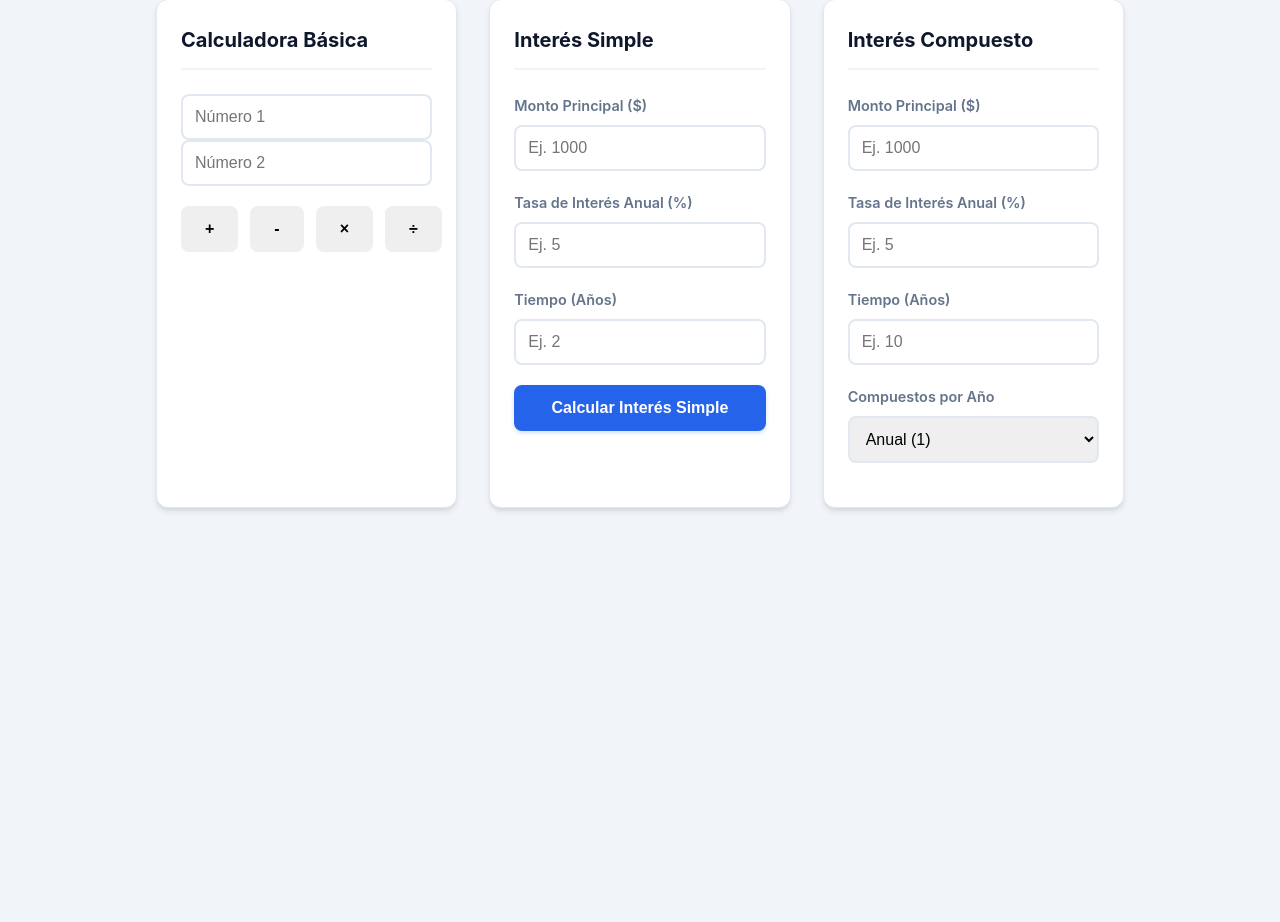
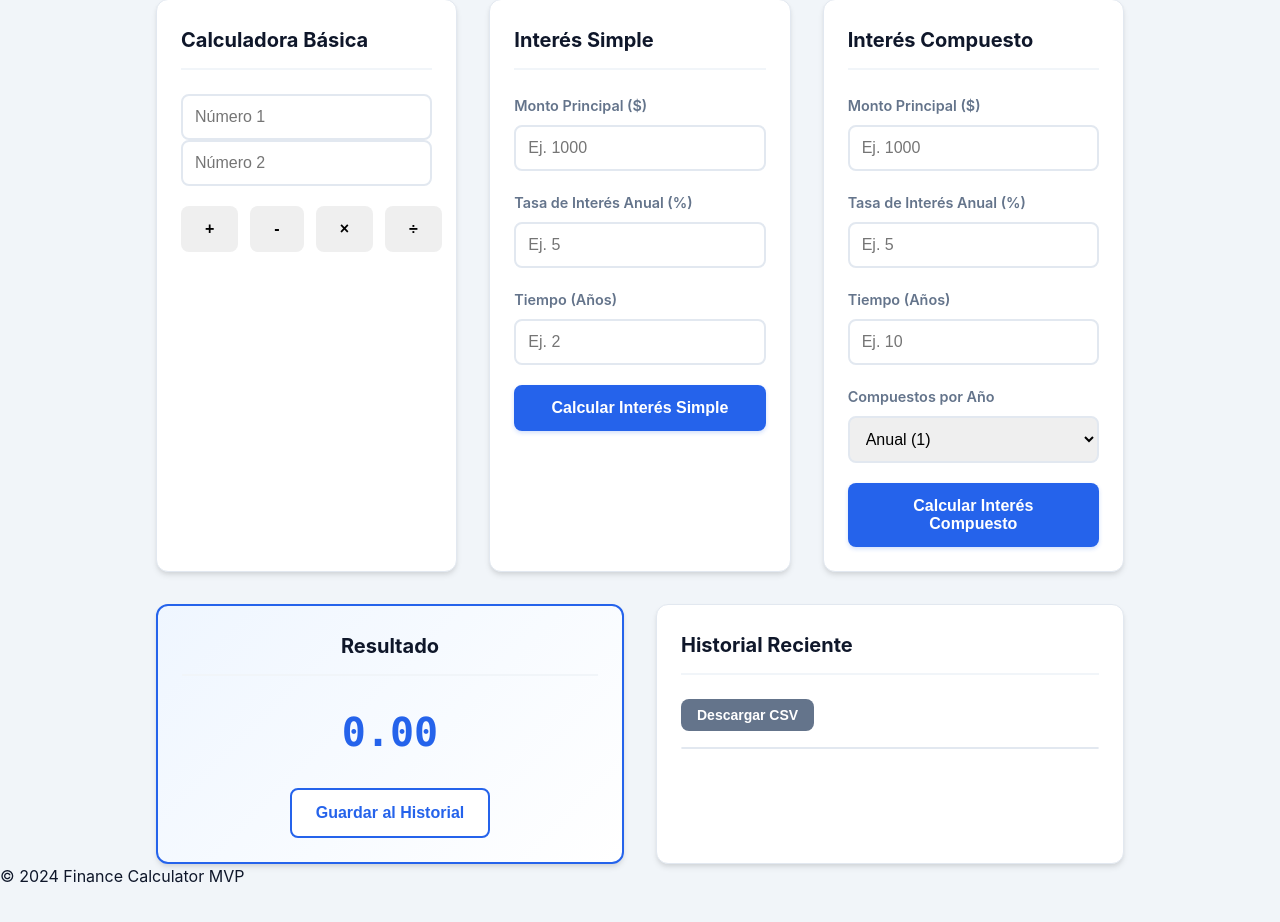
Before and after one commit to PSM545917/Finance-Calculator, a plain HTML site: page index.html in a window 1280 px wide. Shown: the part 182-1104 px from the top of the page. Before the commit the page ends 800 px from the top, so only its background shows below. Drawn offline with Linux system fonts and the light colour scheme.

Commit message:
fix: restore complete index.html structure

```diff
--- a/index.html
+++ b/index.html
@@ -69,9 +69,35 @@
                     <option value="1">Anual (1)</option>
                     <option value="12">Mensual (12)</option>
                     <option value="4">Trimestral (4)</option>
+                    <option value="2">Semestral (2)</option>
+                </select>
+            </div>
+            <button id="btn-compound-interest" class="btn-primary">Calcular Interés Compuesto</button>
+        </section>
 
-                    <script src="src/js/calculations.js"></script>
-                    <script src="src/js/history.js"></script>
+        <!-- Resultados y Historial -->
+        <section id="results-section" class="card highlight">
+            <h2>Resultado</h2>
+            <div id="result-display" class="result-box">0.00</div>
+            <button id="btn-save-history" class="btn-secondary">Guardar al Historial</button>
+        </section>
+
+        <!-- Tabla de Historial (Opcional visualización rápida) -->
+        <section id="history-section" class="card">
+            <h2>Historial Reciente</h2>
+            <button id="btn-export-csv" class="btn-small">Descargar CSV</button>
+            <ul id="history-list">
+                <!-- Items del historial -->
+            </ul>
+        </section>
+    </main>
+
+    <footer>
+        <p>&copy; 2024 Finance Calculator MVP</p>
+    </footer>
+
+    <script src="src/js/calculations.js"></script>
+    <script src="src/js/history.js"></script>
 </body>
 
 </html>
```
